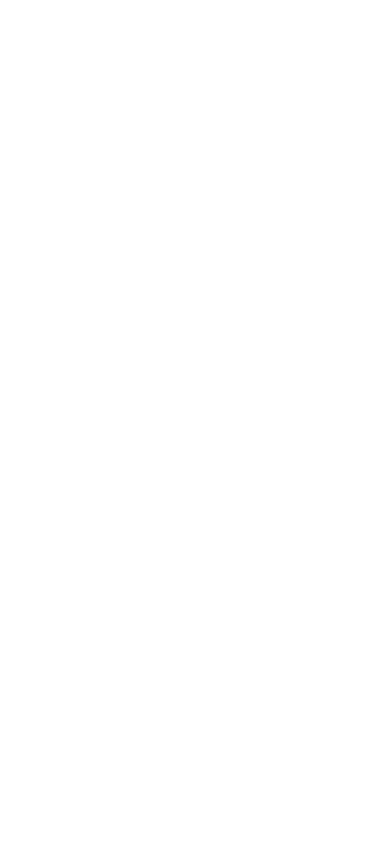
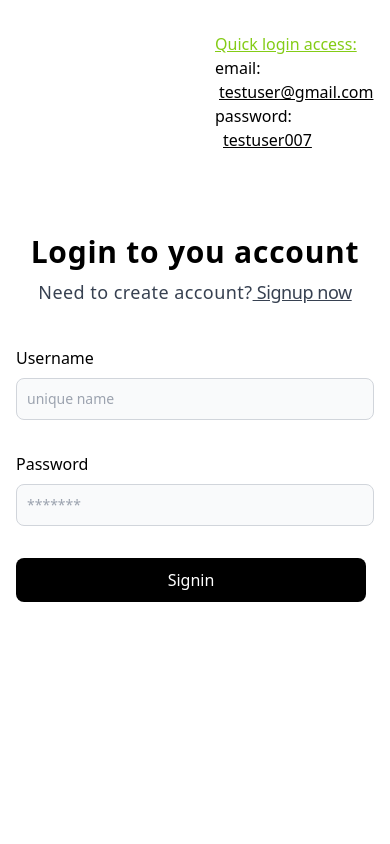
Before and after one commit to MdAbbas110/medium_blog_app_fullStack, a React (Vite) app in the folder Frontend-React/: page / in a window 390 px wide. Before the commit this address had no page. Shown: the top 844 px of the page. Built offline with nearby package versions, Linux system fonts and the light colour scheme.

Commit message:
improved the responsiveness and other styling fixed

```diff
--- a/Frontend-React/src/App.tsx
+++ b/Frontend-React/src/App.tsx
@@ -10,7 +10,7 @@ const App = () => {
     <BrowserRouter>
       <Routes>
         <Route path="/signup" element={<Signup />} />
-        <Route path="/signin" element={<Signin />} />
+        <Route path="/" element={<Signin />} />
         <Route path="/blogs" element={<AllBlogs />} />
         <Route path="/blog/:id" element={<Blog />} />
         <Route path="/publish" element={<Publish />} />
--- a/Frontend-React/src/components/Auth.tsx
+++ b/Frontend-React/src/components/Auth.tsx
@@ -7,6 +7,8 @@ import { Toaster, toast } from 'sonner';
 
 const Auth = ({ type }: { type: 'signup' | 'signin' }) => {
   const navigate = useNavigate();
+  const [loading, setLoading] = useState(false);
+
   const [postInputs, setPostInputs] = useState<Signup>({
     name: '',
     username: '',
@@ -14,6 +16,7 @@ const Auth = ({ type }: { type: 'signup' | 'signin' }) => {
   });
 
   async function sendRequest() {
+    setLoading(true);
     try {
       const response = await axios.post(
         `${BACKEND_URL}api/v1/user${type === 'signup' ? '/signup' : '/signin'}`,
@@ -31,6 +34,7 @@ const Auth = ({ type }: { type: 'signup' | 'signin' }) => {
       const tokenSet = jwt.split(' ');
       console.log(tokenSet);
       localStorage.setItem('token', tokenSet[2]);
+      setLoading(false);
       navigate('/blogs');
     } catch (error) {
       console.log(error);
@@ -50,7 +54,7 @@ const Auth = ({ type }: { type: 'signup' | 'signin' }) => {
             ? 'Already have an account?'
             : 'Need to create account?'}
           <Link
-            to={type === 'signup' ? '/signin' : '/signup'}
+            to={type === 'signup' ? '/' : '/signup'}
             className="font-medium tracking-tight cursor-pointer underline"
           >
             {type === 'signup' ? ' Login now' : ' Signup now'}
@@ -93,9 +97,12 @@ const Auth = ({ type }: { type: 'signup' | 'signin' }) => {
             }
           />
           <button
+            disabled={loading}
             onClick={sendRequest}
             type="button"
-            className="text-white bg-black hover:bg-gray-700 focus:outline-none focus:ring-4 focus:ring-gray-300 rounded-lg text-md font-medium transition-all px-5 py-2.5 me-2 mb-2  "
+            className={`${
+              loading ? 'bg-gray-400  cursor-wait' : 'bg-black'
+            } text-white hover:bg-gray-700 focus:outline-none focus:ring-4 focus:ring-gray-300 rounded-lg text-md font-medium transition-all px-5 py-2.5 me-2 mb-2 `}
           >
             {type === 'signup' ? 'Signup' : 'Signin'}
           </button>
--- a/Frontend-React/src/components/BlogCards.tsx
+++ b/Frontend-React/src/components/BlogCards.tsx
@@ -1,4 +1,5 @@
 import { Link } from 'react-router-dom';
+import DOMPurify from 'dompurify';
 
 interface BlogCardsProp {
   authorName: string;
@@ -15,6 +16,12 @@ const BlogCards = ({
   publishDate,
   id,
 }: BlogCardsProp) => {
+  //function to display parse the raw html into an actual html page with stylings
+  const renderHTML = (htmlString: any) => {
+    const sanitizedHTML = DOMPurify.sanitize(htmlString);
+    return { __html: sanitizedHTML };
+  };
+
   return (
     <Link to={`/blog/${id}`}>
       <div className="max-w-4xl  px-20 border-gray-600">
@@ -33,9 +40,13 @@ const BlogCards = ({
             <h1 className="text-xl font-semibold">{`${
               title.length >= 80 ? title.slice(0, 80) + '...' : title
             }`}</h1>
-            <p className=" text-slate-500 pt-2 font-normal">
-              {content.slice(0, 120) + '...'}
-            </p>
+
+            <div
+              className=" text-slate-500 pt-3 font-normal"
+              dangerouslySetInnerHTML={renderHTML(
+                content.slice(0, 120) + '...'
+              )}
+            />
           </div>
           <div>
             <h3 className="text-sm font-thin text-slate-500">{`${Math.ceil(
--- a/Frontend-React/src/components/Navbar.tsx
+++ b/Frontend-React/src/components/Navbar.tsx
@@ -6,11 +6,11 @@ const Navbar = () => {
   return (
     <div className="w-full px-20 py-2 flex items-center justify-between border-b border-gray-400  ">
       <Link to={'/blogs'}>
-        <img className="w-52 h-14" src={logo} alt="logo" />
+        <img className="md:w-52 w-32 h-9 md:h-14" src={logo} alt="logo" />
       </Link>
       <div className="flex items-center gap-4">
         <Link to={'/publish'}>
-          <button className="px-5 py-2 font-semibold text-lg rounded-xl text-white hover:bg-lime-800 bg-lime-600">
+          <button className="md:px-5 px-3 py-2 font-semibold text-lg rounded-xl text-white hover:bg-lime-800 bg-lime-600">
             Add Article
           </button>
         </Link>
--- a/Frontend-React/src/components/SingleBlogPage.tsx
+++ b/Frontend-React/src/components/SingleBlogPage.tsx
@@ -9,6 +9,7 @@ interface BlogDetails {
 }
 
 const SingleBlogPage = ({ title, content, name }: BlogDetails) => {
+  //function to display parse the raw html into an actual html page with stylings
   const renderHTML = (htmlString: any) => {
     const sanitizedHTML = DOMPurify.sanitize(htmlString);
     return { __html: sanitizedHTML };
@@ -17,16 +18,16 @@ const SingleBlogPage = ({ title, content, name }: BlogDetails) => {
     <>
       <Navbar />
       <div className=" flex justify-center mt-16 px-16">
-        <div className=" grid grid-cols-12 w-full max-w-screen-2xl ">
+        <div className="flex flex-col md:grid md:grid-cols-12 w-full max-w-screen-2xl ">
           <div className=" col-span-8 ">
-            <h1 className="text-4xl  font-extrabold">{title}</h1>
+            <h1 className="md:text-4xl 2xl font-extrabold">{title}</h1>
             <p className="text-slate-500 pt-2">{`posted on 2nd Dec 2023`}</p>
             <div
               className="py-10"
               dangerouslySetInnerHTML={renderHTML(content)}
             />
           </div>
-          <div className="col-span-4 ">
+          <div className="col-span-4 border border-slate-400 rounded-lg p-4">
             <h3 className="text-slate-600 text-lg">Author</h3>
             <div className="flex gap-4 items-center">
               <Avatar name={name} />
--- a/Frontend-React/src/pages/Signin.tsx
+++ b/Frontend-React/src/pages/Signin.tsx
@@ -3,7 +3,20 @@ import SignupQuote from '../components/SignupQuote';
 
 const Signin = () => {
   return (
-    <div>
+    <div className="relative">
+      <div className=" bg-white bg-opacity-85 py-3 px-5 rounded-r-xl top-5 left-1/2 absolute">
+        <p className="text-lime-500 font-medium underline">
+          Quick login access:
+        </p>
+        <p className="text-base ">
+          email:{' '}
+          <span className="font-medium pl-1 underline">testuser@gmail.com</span>
+        </p>
+        <p className="text-base ">
+          password:{' '}
+          <span className="font-medium underline pl-2">testuser007</span>
+        </p>
+      </div>
       <div className="w-full md:grid flex flex-col md:grid-cols-2 ">
         <div className="">
           <Auth type="signin" />
```
